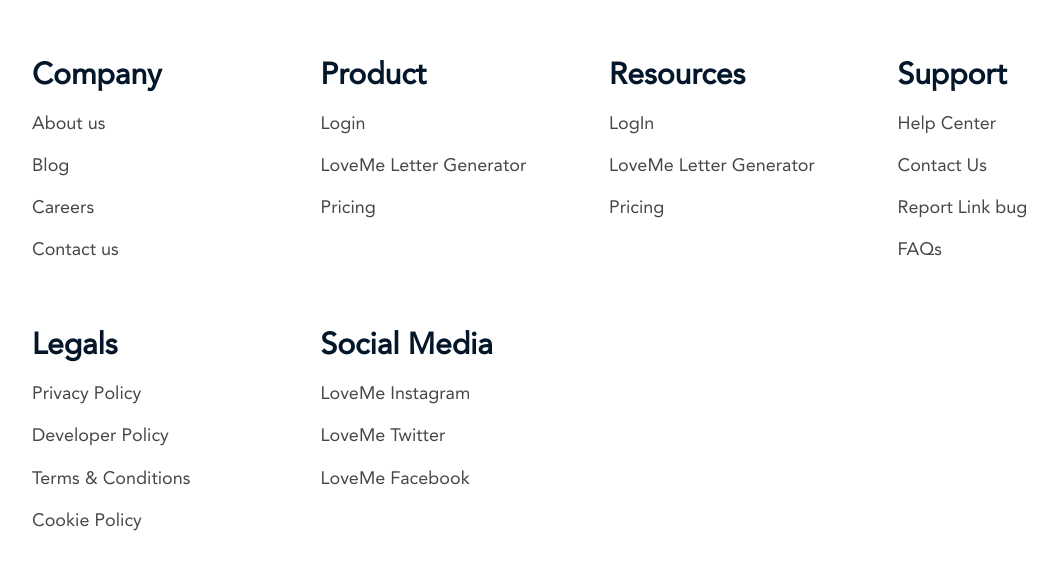
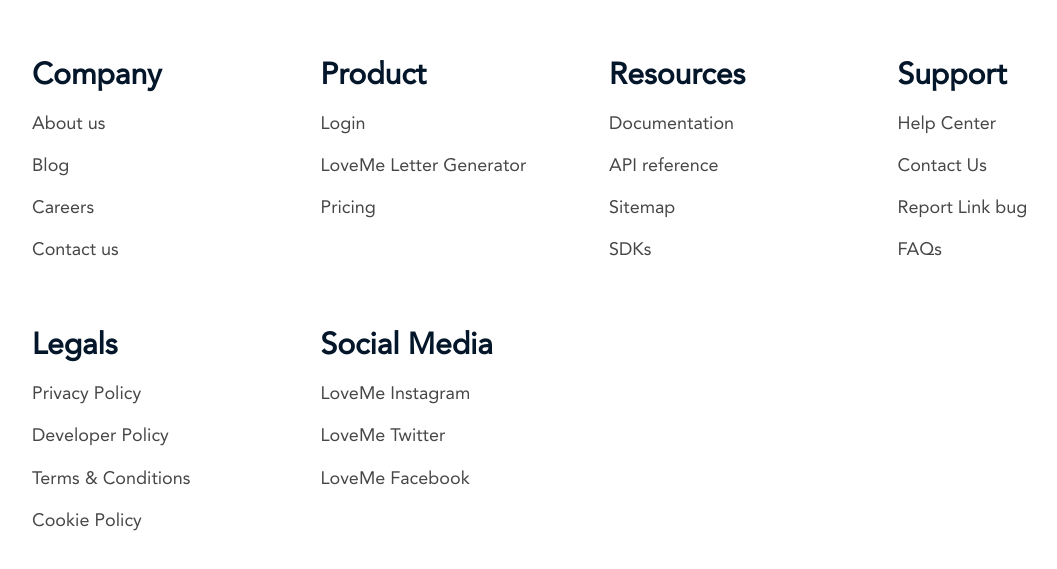
Before and after one commit to Phyya/love-letter-generator, a React (Create React App) app: page /sitemap in a window 1280 px wide. Shown: the part 851-1420 px from the top of the page, without its empty margins (40-1097 px from the left). Built offline with nearby package versions, Linux system fonts and the light colour scheme.

Commit message:
update(FRO-8): Sitemap
I updated the Sitemap page, my PM said I made a mistake in the link text. It's fixed now

```diff
--- a/src/pages/SiteMap/SiteMap.jsx
+++ b/src/pages/SiteMap/SiteMap.jsx
@@ -45,13 +45,16 @@ export default function SiteMap() {
           <div className="links--container">
             <p className="links--leading">Resources</p>
             <Link className="link" to="/">
-              LogIn
+              Documentation
             </Link>
             <Link className="link" to="/">
-              LoveMe Letter Generator
+              API reference
             </Link>
             <Link className="link" to="/">
-              Pricing
+              Sitemap
+            </Link>
+            <Link className="link" to="/">
+              SDKs
             </Link>
           </div>
           <div className="links--container">
```
